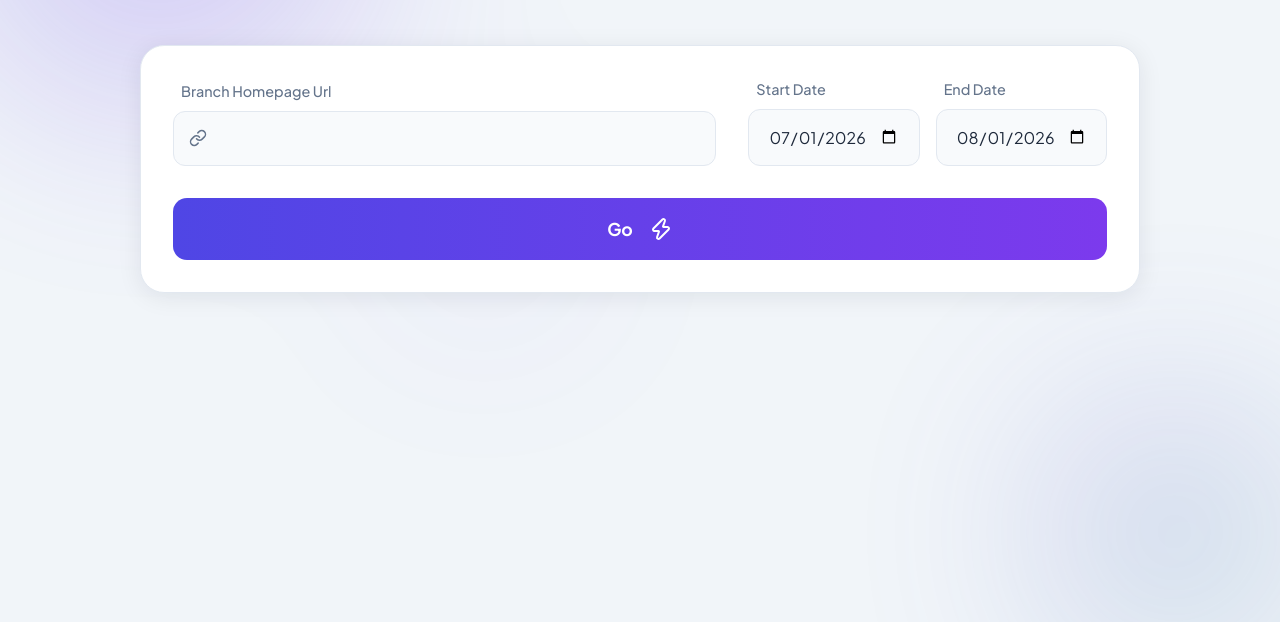
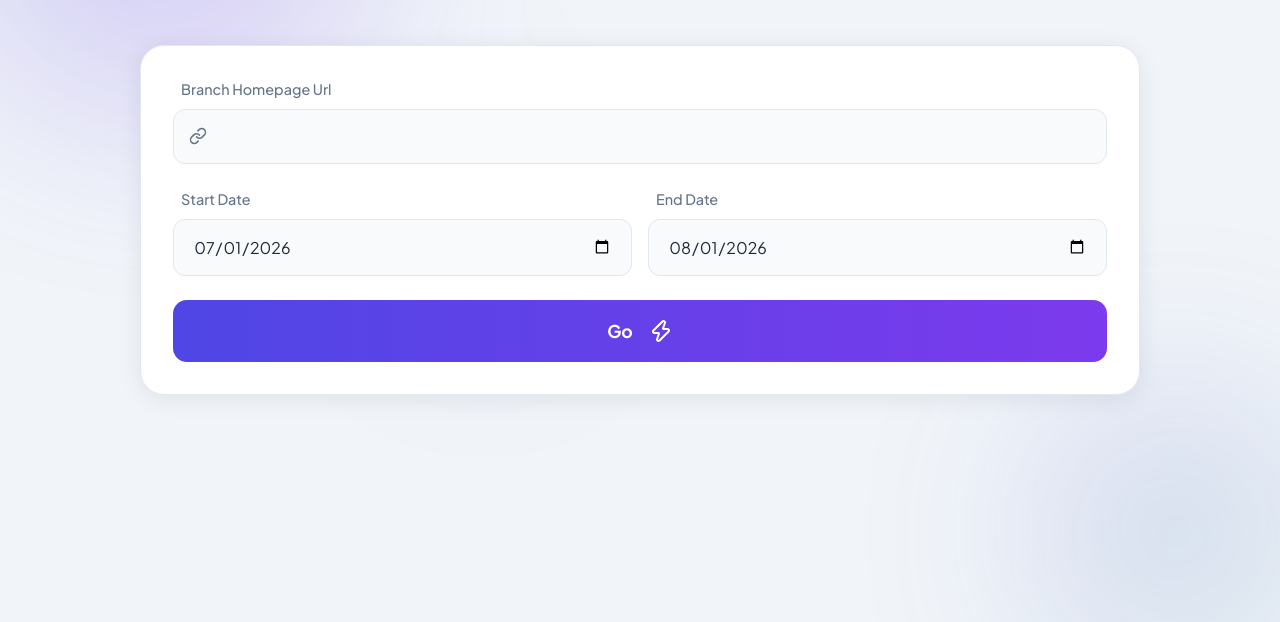
Before and after one commit to ericehs2024/aylus, a website built with Vite: page frontend/index.html in a window 1280 px wide. Shown: the part 178-800 px from the top of the page. Built offline with nearby package versions, Linux system fonts and the light colour scheme.

Commit message:
small layout update

```diff
--- a/frontend/style.css
+++ b/frontend/style.css
@@ -169,8 +169,8 @@ h1 span {
 /* Form Controls */
 .control-panel {
   display: grid;
-  grid-template-columns: 2fr 1fr;
-  gap: 2rem;
+  grid-template-columns: 1fr;
+  gap: 1.5rem;
   align-items: flex-end;
 }
 
@@ -231,7 +231,6 @@ input:focus {
 }
 
 .primary-btn {
-  grid-column: span 2;
   background: linear-gradient(to right, var(--primary-color), var(--secondary-color));
   border: none;
   border-radius: 14px;
```
Also changed, not shown: 1 other file.
